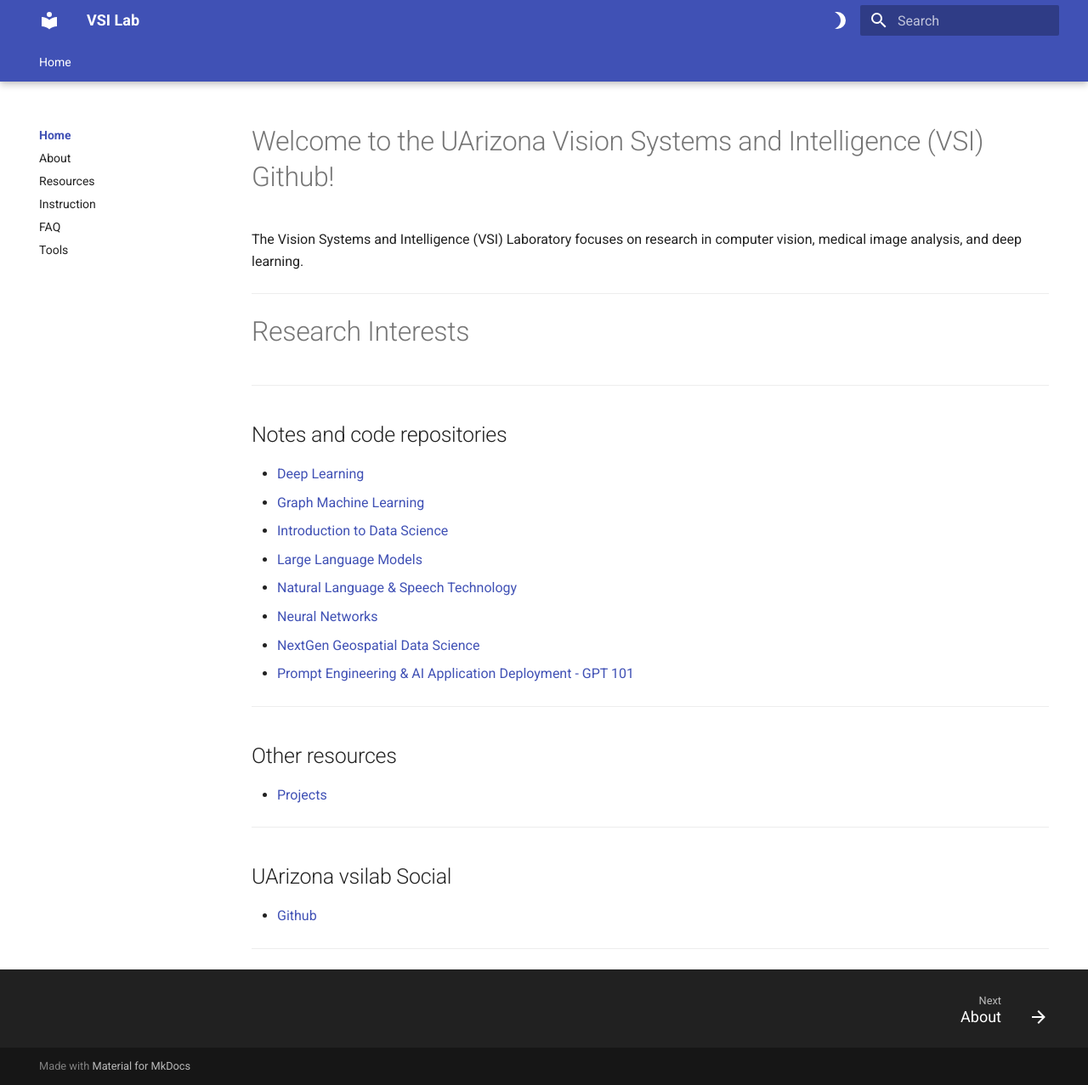
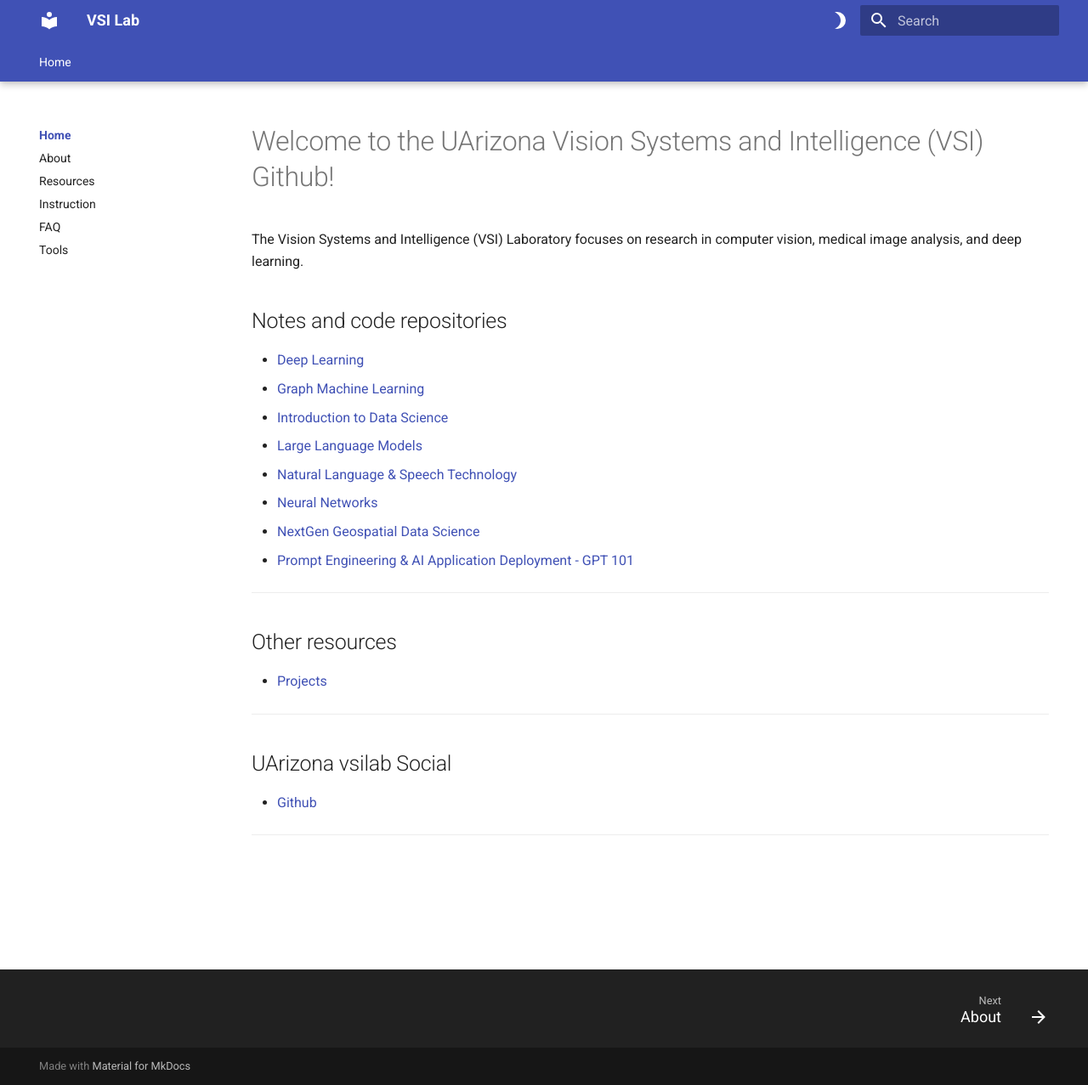
Before and after one commit to vsi-lab/wiki, an MkDocs documentation site: the page built from docs/index.md, in a window 1280 px wide and 1277 px high. Shown: the whole window at 85% size. Built offline with MkDocs 1.6.1 and Material for MkDocs 9.7.7, drawn with Linux system fonts in a browser that asks for light colours.

Commit message:
Update index.md

```diff
--- a/docs/index.md
+++ b/docs/index.md
@@ -3,11 +3,6 @@
 
 The Vision Systems and Intelligence (VSI) Laboratory focuses on research in computer vision, medical image analysis, and deep learning.
 
-***
-
-# Research Interests
-
-***
 
 ## Notes and code repositories
 
```
